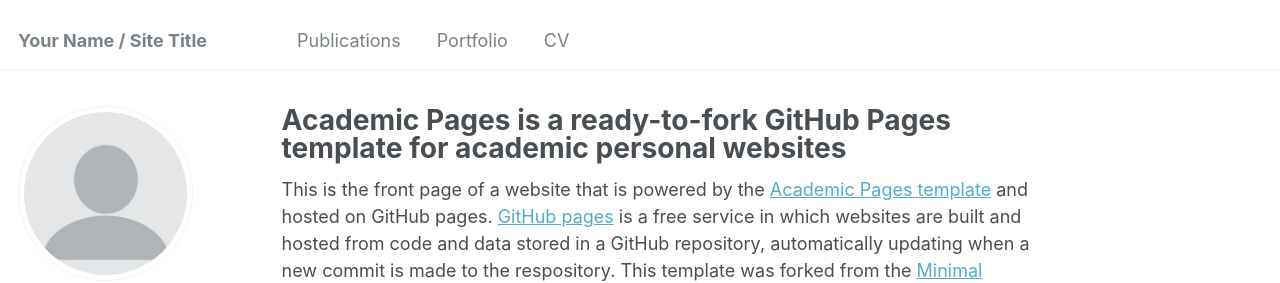
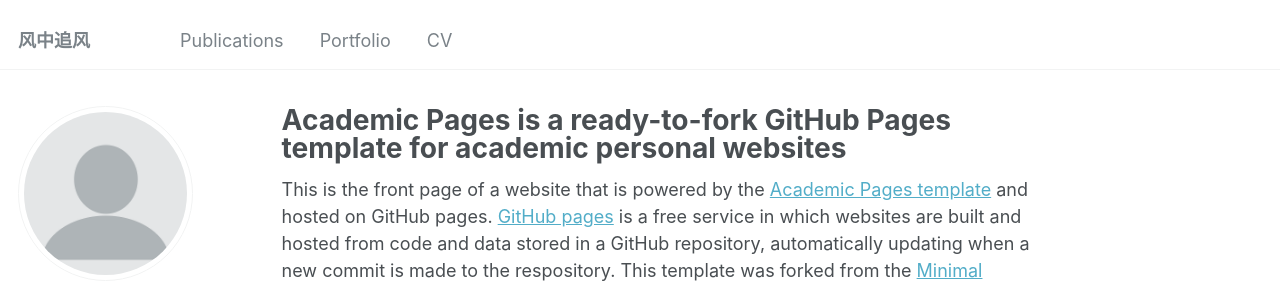
Before and after one commit to lanfz2000/lanfz2000.github.io, a Jekyll site: the page built from _pages/about.md, in a window 1280 px wide. Shown: the top 283 px of the page. Built offline with Jekyll 4.4.1, drawn with Linux system fonts in a browser that asks for light colours; some web fonts are replaced.

Commit message:
Update _config.yml

```diff
--- a/_config.yml
+++ b/_config.yml
@@ -8,7 +8,7 @@
 
 # Basic Site Settings
 locale                   : "China/Shanghai"
-title                    : "Your Name / Site Title"
+title                    : "风中追风"
 title_separator          : "-"
 name                     : &name "Lanfeng Zhong"
 description              : &description "personal description"
```
